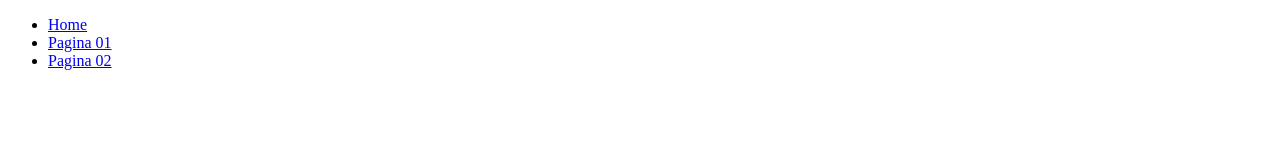
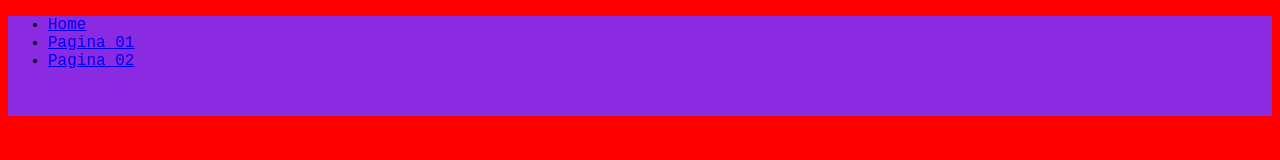
Before and after one commit to ErikNoda/primeiroh_2t, a plain HTML site: page pagina01.html in a window 1280 px wide. Drawn offline with Linux system fonts and the light colour scheme.

Commit message:
Add files via upload

```diff
--- a/sla.css
+++ b/sla.css
@@ -1,3 +1,14 @@
 body {
-  background:
+  background-color: red ;
 }
+h1 {
+ text-align: center;
+}
+.menuPrincipal {
+  position: relative;
+  width: 100%;
+  height: 100px;
+  background-color: blueviolet;
+  font-family: 'Courier New', Courier, monospace;
+
+}
```
